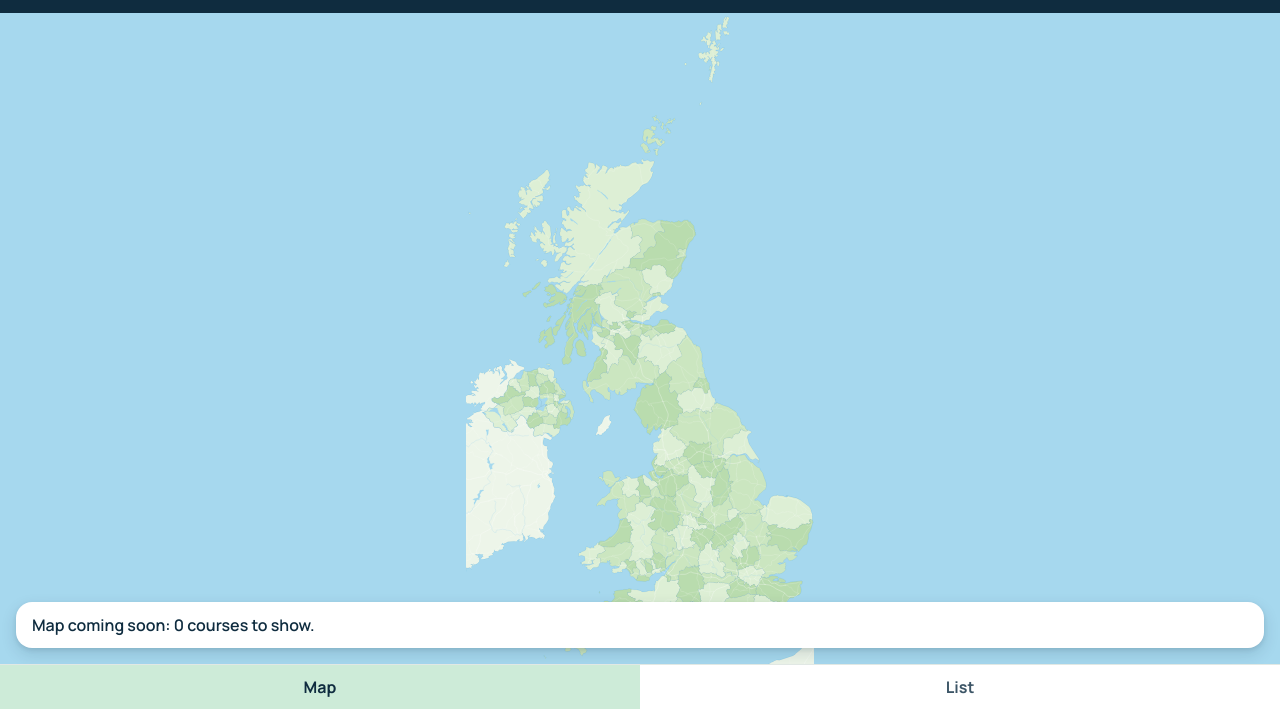
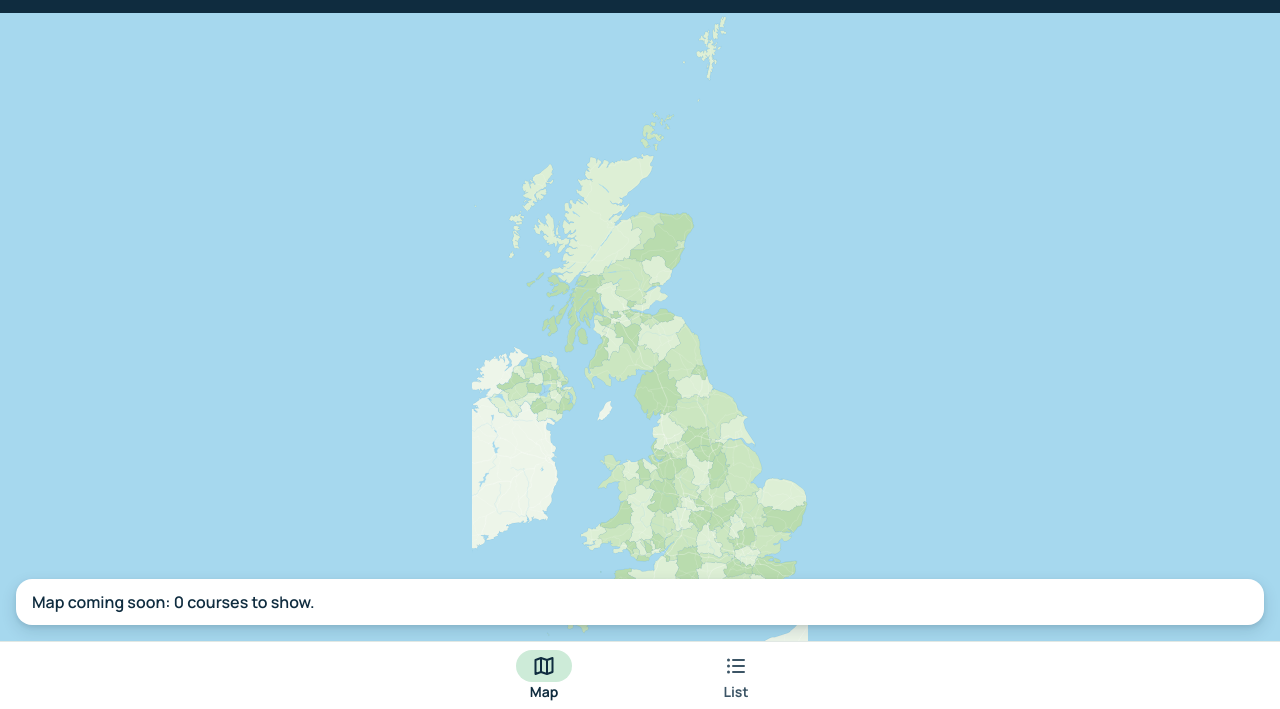
Before and after one commit to ScottHarrisonDev/golf-course-checklist, an Astro site: page / in a window 1280 px wide. Shown: the part 91-800 px from the top of the page. Built offline with nearby package versions, Linux system fonts and the light colour scheme; Astro itself is replaced by a stand-in of ours; no server answers.

Commit message:
Replace the tabs stub with an accessible bottom tab bar
ARIA tabs as a <golf-tabs> web component: icon and label per tab, mint
highlight behind the selected icon, 44px targets, safe-area padding.
Opens on Map; hidden panels stay in the page and golf:tab-shown fires
when a panel is shown.

Co-Authored-By: Claude Opus 5.5 <noreply@anthropic.com>

```diff
--- a/src/components/Tabs/Tabs.astro
+++ b/src/components/Tabs/Tabs.astro
@@ -1,29 +1,60 @@
 ---
 /**
- * STUB (T02). T04 replaces the insides with the full accessible tab bar.
+ * Map / List tabs with the tab bar at the bottom of the screen (F1).
  *
- * Contract: renders the tab bar FIRST in the source, then one panel per view. The
- * page passes the views as named slots `map` and `list`. The tab bar is moved to the
- * bottom of the screen with CSS. When a panel becomes visible, dispatch
- * `golf:tab-shown` on that panel. Hidden panels stay in the page so the map keeps its
- * state.
+ * Contract: renders the tab bar FIRST in the source, then one panel per view, so
+ * keyboard and screen-reader users reach the tabs first; CSS moves the bar to the
+ * bottom. The page passes the views as named slots `map` and `list`. Opens on Map.
+ * When a panel becomes visible, `golf:tab-shown` is dispatched on it. Hidden panels
+ * stay in the page so the map keeps its state.
  */
 ---
 
-<div class="tabs">
+<golf-tabs class="tabs">
   <div class="tabs__bar" role="tablist" aria-label="Views">
-    <button type="button" role="tab" id="tab-map" aria-controls="panel-map" aria-selected="true">
-      Map
+    <button
+      type="button"
+      role="tab"
+      class="tabs__tab"
+      id="tab-map"
+      aria-controls="panel-map"
+      aria-selected="true"
+    >
+      <span class="tabs__icon">
+        <svg viewBox="0 0 24 24" width="24" height="24" aria-hidden="true" focusable="false">
+          <path
+            d="M9 4 3.5 6v14L9 18l6 2 5.5-2V4L15 6 9 4Zm0 0v14m6-12v14"
+            fill="none"
+            stroke="currentColor"
+            stroke-width="2"
+            stroke-linejoin="round"></path>
+        </svg>
+      </span>
+      <span class="tabs__label">Map</span>
     </button>
     <button
       type="button"
       role="tab"
+      class="tabs__tab"
       id="tab-list"
       aria-controls="panel-list"
       aria-selected="false"
       tabindex="-1"
     >
-      List
+      <span class="tabs__icon">
+        <svg viewBox="0 0 24 24" width="24" height="24" aria-hidden="true" focusable="false">
+          <path
+            d="M9 6h11M9 12h11M9 18h11"
+            fill="none"
+            stroke="currentColor"
+            stroke-width="2"
+            stroke-linecap="round"></path>
+          <circle cx="4.5" cy="6" r="1.5" fill="currentColor"></circle>
+          <circle cx="4.5" cy="12" r="1.5" fill="currentColor"></circle>
+          <circle cx="4.5" cy="18" r="1.5" fill="currentColor"></circle>
+        </svg>
+      </span>
+      <span class="tabs__label">List</span>
     </button>
   </div>
   <div class="tabs__panels">
@@ -34,7 +65,7 @@
       <slot name="list" />
     </section>
   </div>
-</div>
+</golf-tabs>
 
 <style>
   .tabs {
@@ -52,7 +83,9 @@
   .tabs__panel {
     position: absolute;
     inset: 0;
+    overflow-x: hidden;
     overflow-y: auto;
+    overscroll-behavior: contain;
   }
 
   .tabs__panel[hidden] {
@@ -62,45 +95,76 @@
   /* First in the source, last on screen. */
   .tabs__bar {
     order: 2;
+    position: relative;
+    z-index: 1;
     display: flex;
+    justify-content: center;
     background: var(--color-surface);
     border-top: 1px solid var(--color-divider);
-    padding-bottom: env(safe-area-inset-bottom);
+    padding-top: var(--space-1);
+    padding-bottom: max(var(--space-1), env(safe-area-inset-bottom));
+    padding-left: env(safe-area-inset-left);
+    padding-right: env(safe-area-inset-right);
   }
 
-  .tabs__bar button {
+  .tabs__tab {
     flex: 1;
+    max-width: 12rem;
+    min-width: 0;
     min-height: var(--target-min);
+    display: flex;
+    flex-direction: column;
+    align-items: center;
+    justify-content: center;
+    gap: 2px;
+    margin: 0;
+    padding: var(--space-1) var(--space-2);
     border: 0;
+    border-radius: var(--radius-button);
     background: none;
     color: var(--color-slate);
+    font-size: var(--font-size-sm);
     font-weight: var(--font-weight-bold);
+    line-height: 1.2;
     cursor: pointer;
+    -webkit-tap-highlight-color: transparent;
   }
 
-  .tabs__bar button[aria-selected='true'] {
+  /* Inside the bar so the ring is never hidden behind the panels. */
+  .tabs__tab:focus-visible {
+    outline-offset: calc(var(--focus-ring-width) * -1);
+  }
+
+  .tabs__icon {
+    display: flex;
+    align-items: center;
+    justify-content: center;
+    width: 3.5rem;
+    height: 2rem;
+    border-radius: var(--radius-pill);
+    transition: background-color 150ms ease;
+  }
+
+  .tabs__tab[aria-selected='true'] {
+    color: var(--color-navy);
+  }
+
+  .tabs__tab[aria-selected='true'] .tabs__icon {
     background: var(--color-mint);
-    color: var(--color-navy);
+  }
+
+  .tabs__tab[aria-selected='false']:hover .tabs__icon {
+    background: var(--color-chip);
+  }
+
+  /* Windows high contrast: keep the selected tab distinguishable. */
+  @media (forced-colors: active) {
+    .tabs__tab[aria-selected='true'] .tabs__icon {
+      outline: 2px solid CanvasText;
+    }
   }
 </style>
 
 <script>
-  // Minimal switching so the page works end to end. T04 replaces this.
-  const TAB_SHOWN_EVENT = 'golf:tab-shown';
-  const tabs = Array.from(document.querySelectorAll<HTMLButtonElement>('.tabs [role="tab"]'));
-
-  function select(tab: HTMLButtonElement) {
-    for (const t of tabs) {
-      const selected = t === tab;
-      t.setAttribute('aria-selected', String(selected));
-      t.tabIndex = selected ? 0 : -1;
-      const panel = document.getElementById(t.getAttribute('aria-controls') ?? '');
-      if (!panel) continue;
-      const wasHidden = panel.hidden;
-      panel.hidden = !selected;
-      if (selected && wasHidden) panel.dispatchEvent(new CustomEvent(TAB_SHOWN_EVENT));
-    }
-  }
-
-  for (const tab of tabs) tab.addEventListener('click', () => select(tab));
+  import './tabs';
 </script>
--- /dev/null
+++ b/src/components/Tabs/tabs.ts
@@ -0,0 +1,54 @@
+import { nextTabIndex } from './keyboard';
+
+/** Dispatched on a tab panel when it becomes visible (the map uses it to refresh its size). */
+export const TAB_SHOWN_EVENT = 'golf:tab-shown';
+
+/**
+ * `<golf-tabs>`: ARIA tabs with automatic activation. Wraps markup rendered by
+ * `Tabs.astro` (a `[role=tablist]` of `[role=tab]` buttons, each pointing at its
+ * panel with `aria-controls`). Hidden panels get the `hidden` attribute but stay in
+ * the page, so the map keeps its zoom and position.
+ */
+class GolfTabs extends HTMLElement {
+  private tabs: HTMLButtonElement[] = [];
+
+  connectedCallback(): void {
+    if (this.tabs.length) return;
+    this.tabs = Array.from(this.querySelectorAll<HTMLButtonElement>('[role="tab"]'));
+    const tablist = this.querySelector<HTMLElement>('[role="tablist"]');
+
+    for (const tab of this.tabs) {
+      tab.addEventListener('click', () => this.select(tab));
+    }
+
+    tablist?.addEventListener('keydown', (event) => {
+      if (event.altKey || event.ctrlKey || event.metaKey) return;
+      const current = this.tabs.findIndex((t) => t === document.activeElement);
+      if (current === -1) return;
+      const next = nextTabIndex(current, event.key, this.tabs.length);
+      if (next === null) return;
+      event.preventDefault();
+      const tab = this.tabs[next];
+      if (!tab) return;
+      this.select(tab);
+      tab.focus();
+    });
+  }
+
+  private select(tab: HTMLButtonElement): void {
+    const shown: HTMLElement[] = [];
+    for (const t of this.tabs) {
+      const selected = t === tab;
+      t.setAttribute('aria-selected', String(selected));
+      t.tabIndex = selected ? 0 : -1;
+      const panel = document.getElementById(t.getAttribute('aria-controls') ?? '');
+      if (!panel) continue;
+      if (selected && panel.hidden) shown.push(panel);
+      panel.hidden = !selected;
+    }
+    // Dispatch after every panel has its final visibility, so listeners can measure.
+    for (const panel of shown) panel.dispatchEvent(new CustomEvent(TAB_SHOWN_EVENT));
+  }
+}
+
+if (!customElements.get('golf-tabs')) customElements.define('golf-tabs', GolfTabs);
```
